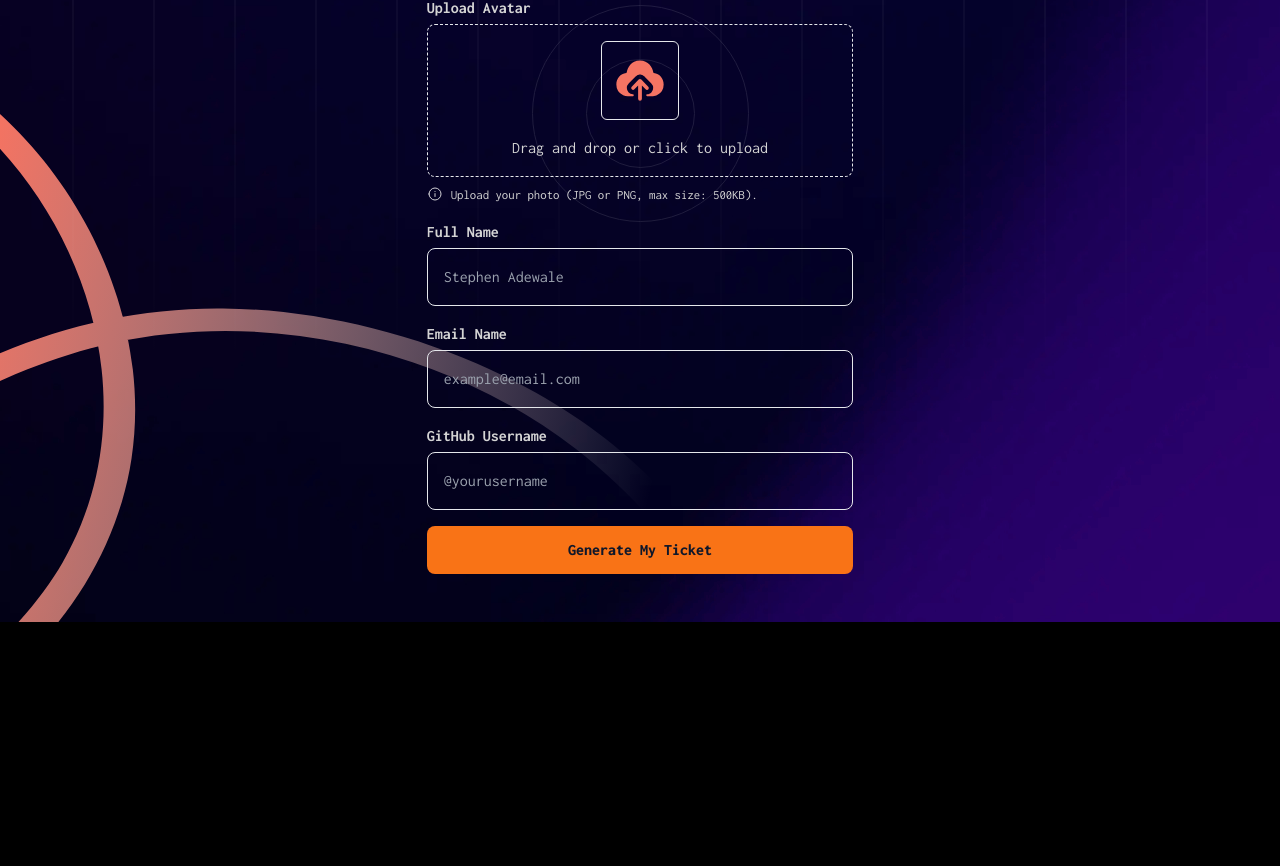
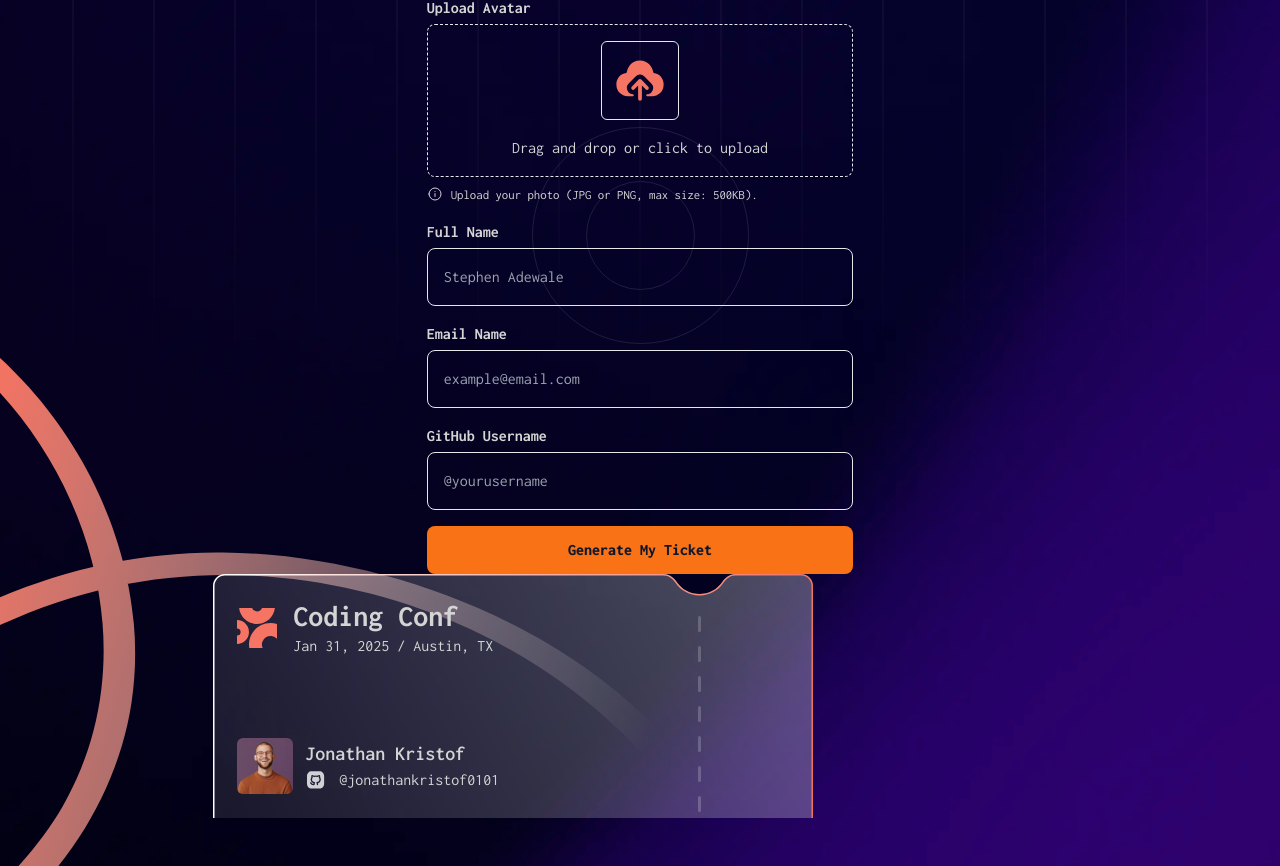
Before and after one commit to DemoStephen/conference-ticket-generator-main, a React (Vite) app: page / in a window 1280 px wide. Shown: the part 394-1260 px from the top of the page. Before the commit the page ends 1016 px from the top, so only its background shows below. Built offline with nearby package versions, Linux system fonts and the light colour scheme.

Commit message:
I displayed all UI

```diff
--- a/src/App.jsx
+++ b/src/App.jsx
@@ -1,11 +1,13 @@
 import Form from "./UI/Form";
 import Header from "./UI/Header";
+import Output from "./UI/Output";
 
 function App() {
   return (
     <>
       <Header />
       <Form />
+      <Output />
     </>
   );
 }
```
